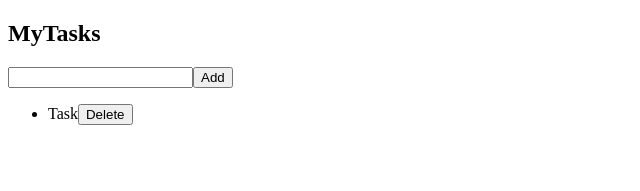
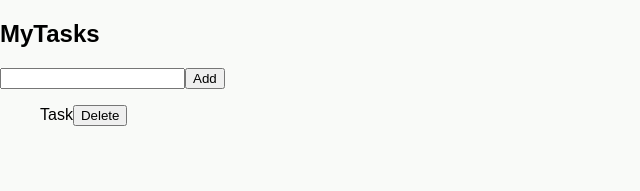
Before and after one commit to xfontr/202207-w6ch1-xifre-font, a React (Create React App) app: page / in a window 1280 px wide. Shown: the top 191 px of the page, without its empty margins (0-640 px from the left). Built offline with nearby package versions, Linux system fonts and the light colour scheme.

Commit message:
Defined css reset, default colors and montserrat font

```diff
--- a/package.json
+++ b/package.json
@@ -3,6 +3,7 @@
   "version": "0.1.0",
   "private": true,
   "dependencies": {
+    "@fontsource/montserrat": "^4.5.12",
     "@reduxjs/toolkit": "^1.8.3",
     "@testing-library/jest-dom": "^5.16.5",
     "@testing-library/react": "^13.3.0",
--- /dev/null
+++ b/src/index.css
@@ -0,0 +1,26 @@
+:root {
+  --primary-color: #f9faf8;
+  --secondary-color: #8d998f;
+
+  --typography-color: #090a0e;
+}
+
+* {
+  box-sizing: border-box;
+}
+
+html {
+  font-family: montserrat, sans-serif;
+  min-height: 100vh;
+}
+
+body {
+  margin: 0;
+  background: var(--primary-color);
+}
+
+ul {
+  padding: none;
+  margin: none;
+  list-style: none;
+}
--- a/src/index.tsx
+++ b/src/index.tsx
@@ -3,6 +3,7 @@ import { createRoot } from "react-dom/client";
 import { Provider } from "react-redux";
 import { store } from "./app/store";
 import App from "./App";
+import "./index.css";
 
 const container = document.getElementById("root")!;
 const root = createRoot(container);
```
Also changed, not shown: 1 other file (tests, documents, lock files or other folders).
